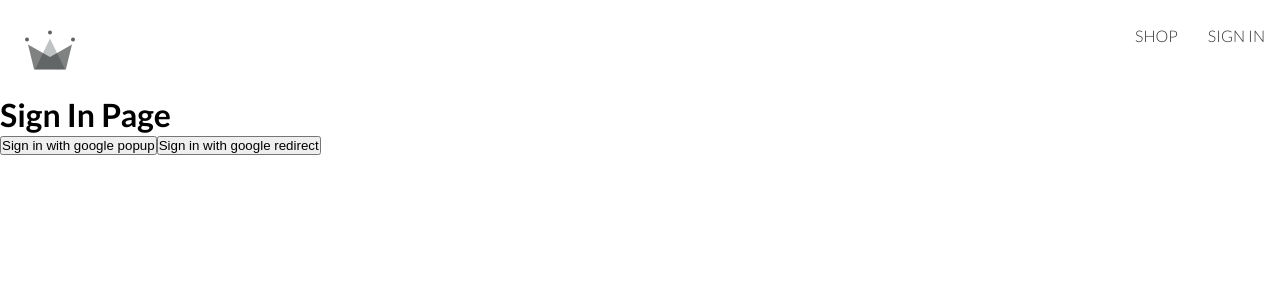
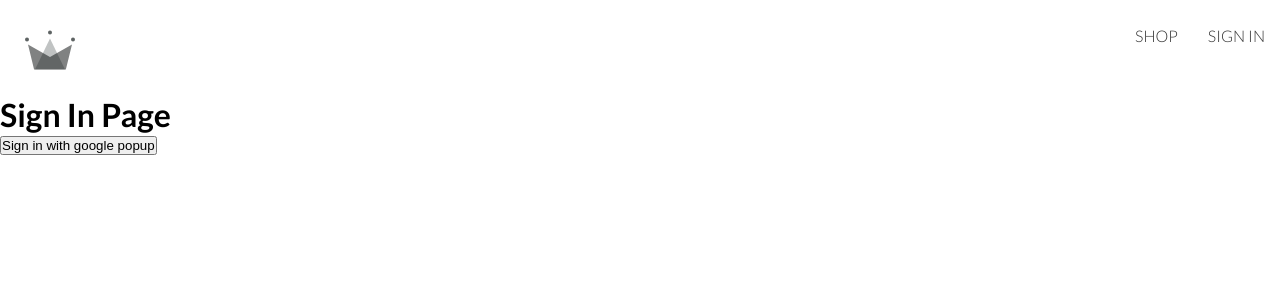
Before and after one commit to kos3nz/crwn-clothing-v2, a React (Vite) app: page /sign-in in a window 1280 px wide. Shown: the top 300 px of the page. Built offline with nearby package versions, Linux system fonts and the light colour scheme.

Commit message:
removed signing in with google redirect

```diff
--- a/src/routes/sign-in/sign-in.component.tsx
+++ b/src/routes/sign-in/sign-in.component.tsx
@@ -1,25 +1,9 @@
-import { useEffect } from 'react';
-import { getRedirectResult } from 'firebase/auth';
 import {
-  auth,
   createUserDocumentFromAuth,
   signInWithGooglePopup,
-  signInWithGoogleRedirect,
 } from 'utils/firebase/firebase.utils';
 
 const SignIn = ({}: SignInProps) => {
-  useEffect(() => {
-    const getRedirectResultFromFirebase = async () => {
-      const response = await getRedirectResult(auth);
-
-      if (response) {
-        const userDocRef = await createUserDocumentFromAuth(response.user);
-      }
-    };
-
-    getRedirectResultFromFirebase();
-  }, []);
-
   const logGoogleUser = async () => {
     const response = await signInWithGooglePopup();
 
@@ -32,9 +16,6 @@
     <div>
       <h1>Sign In Page</h1>
       <button onClick={logGoogleUser}>Sign in with google popup</button>
-      <button onClick={signInWithGoogleRedirect}>
-        Sign in with google redirect
-      </button>
     </div>
   );
 };
```
